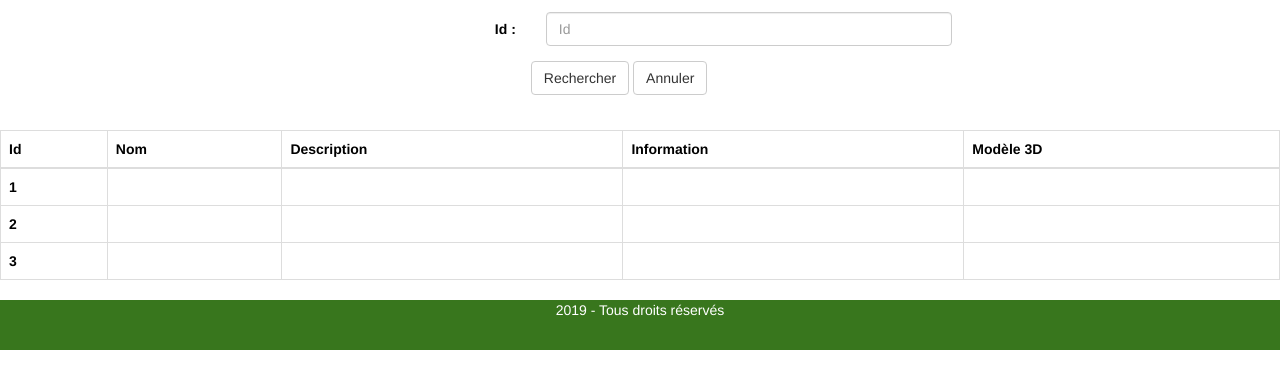
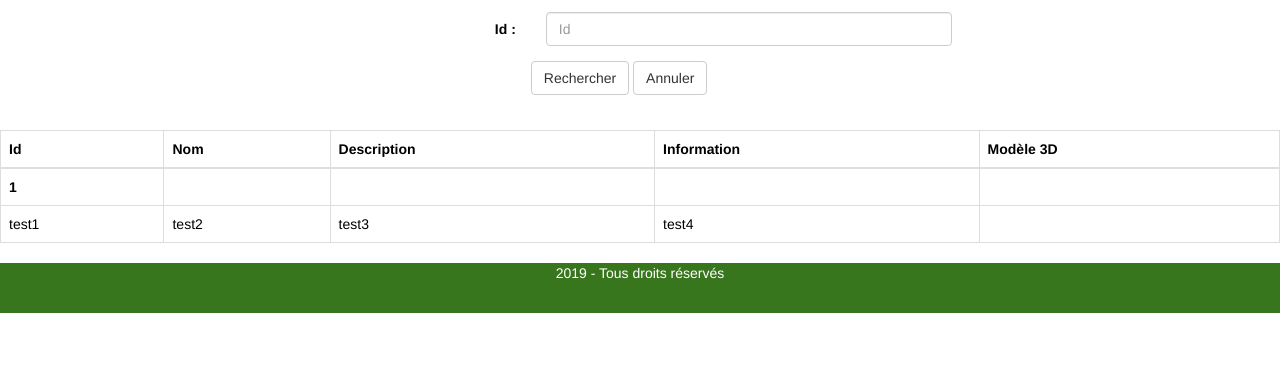
Before and after one commit to tritri301/BrainStorm, a plain HTML site: page Interface/supprimer.html in a window 1280 px wide. Shown: the part 339-728 px from the top of the page. Drawn offline with nearby package versions, Linux system fonts and the light colour scheme.

Commit message:
Modified user repo

```diff
--- a/Interface/supprimer.html
+++ b/Interface/supprimer.html
@@ -84,7 +84,7 @@ But du fichier :    Afficher le menu du site
 		  </thead>
 		  <!--Table head-->
 		  <!--Table body-->
-		  <tbody>
+		  <tbody id="table1">
 			<tr>
 			  <th scope="row">1</th>
 			  <td></td>
@@ -92,20 +92,22 @@ But du fichier :    Afficher le menu du site
 			  <td></td>
 			  <td></td>
 			</tr>
-			<tr>
-			  <th scope="row">2</th>
-			  <td></td>
-			  <td></td>
-			  <td></td>
-			  <td></td>
-			</tr>
-			<tr>
-			  <th scope="row">3</th>
-			  <td></td>
-			  <td></td>
-			  <td></td>
-			  <td></td>
-			</tr>
+			<script>
+				var row = document.createElement("tr");
+				var column1 = document.createElement("td");
+				var column2 = document.createElement("td");
+				var column3 = document.createElement("td");
+				var column4 = document.createElement("td");
+				column1.innerHTML = "test1";
+				column2.innerHTML = "test2";
+				column3.innerHTML = "test3";
+				column4.innerHTML = "test4";
+				row.appendChild(column1);
+				row.appendChild(column2);
+				row.appendChild(column3);
+				row.appendChild(column4);
+				document.getElementById("table1").appendChild(row);
+			</script>
 		  </tbody>
 		  <!--Table body-->
 		</table>
```
Also changed, not shown: 2 other files.
